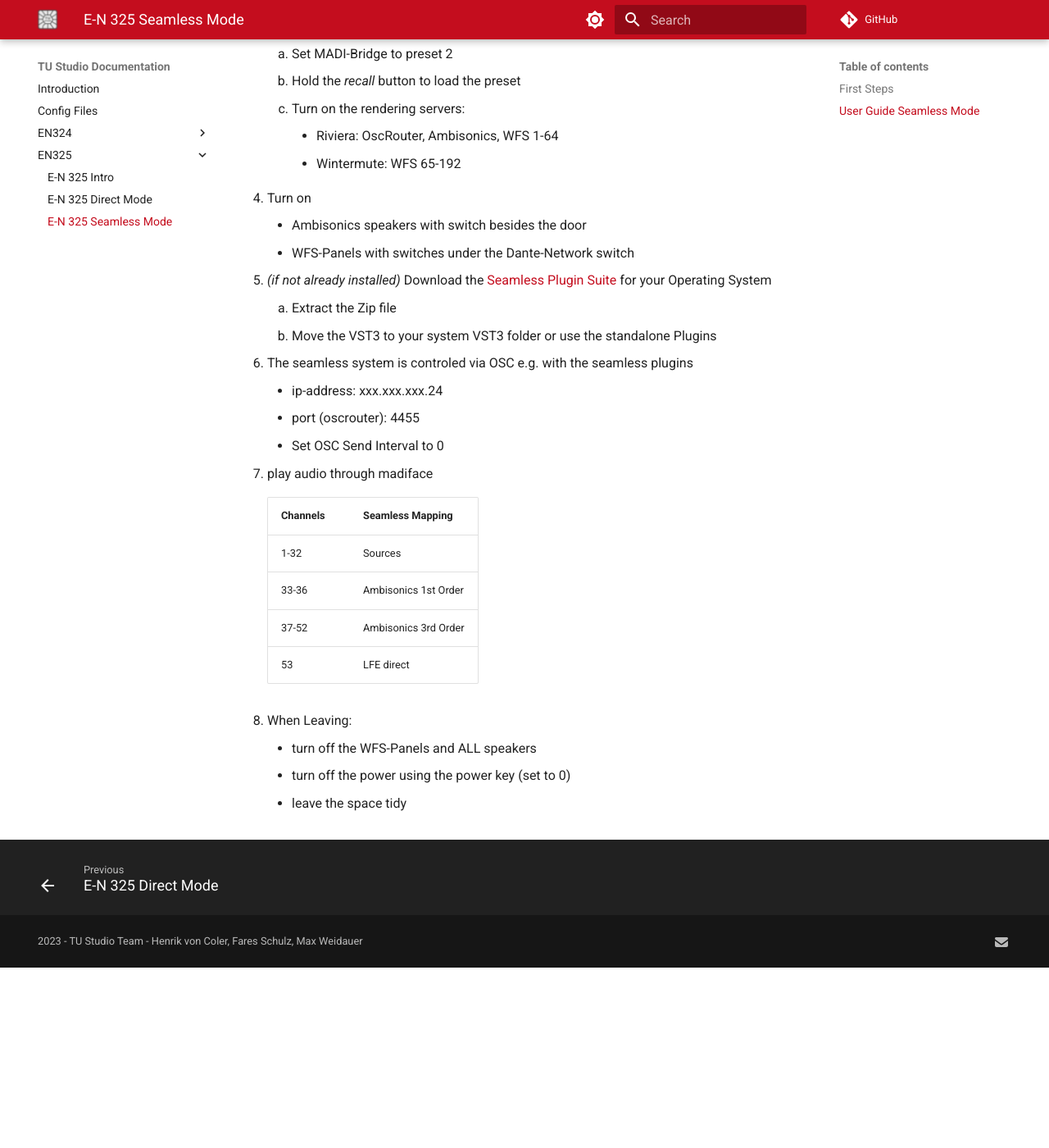
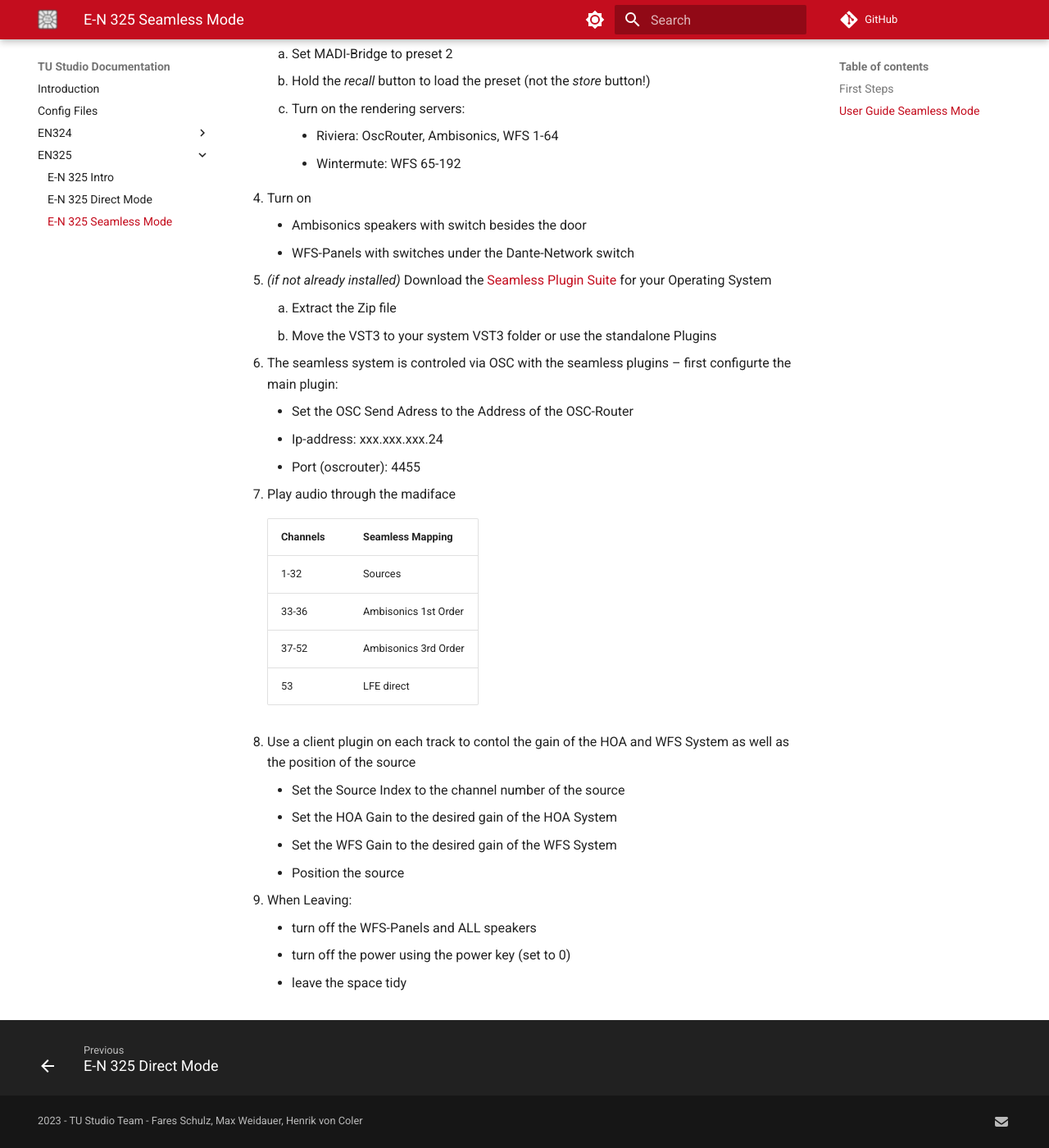
Before and after one commit to tu-studio/studio-docs, an MkDocs documentation site: the page built from docs/EN325/seamless-mode.md, in a window 1280 px wide and 1400 px high, scrolled down 640 px. Shown: the whole window at 82% size. Built offline with MkDocs 1.6.1 and Material for MkDocs 9.7.7, drawn with Linux system fonts in a browser that asks for light colours; comment, search, counter and statistics services are not loaded; before the commit the page ends 1820 px from its top, so only the background shows below that.

```diff
--- a/docs/EN325/seamless-mode.md
+++ b/docs/EN325/seamless-mode.md
@@ -15,7 +15,7 @@
 2. Make sure all Fadergroups are turned down
 3. In the machineroom:
     1. Set MADI-Bridge to preset 2
-    2. Hold the *recall* button to load the preset
+    2. Hold the *recall* button to load the preset (not the *store* button!)
         <!-- TODO insert foto -->
     3. Turn on the rendering servers:
         - Riviera: OscRouter, Ambisonics, WFS 1-64
@@ -28,12 +28,12 @@
     1. Extract the Zip file
     2. Move the VST3 to your system VST3 folder or use the standalone Plugins
 
-6. The seamless system is controled via OSC e.g. with the seamless plugins
-    - ip-address: xxx.xxx.xxx.24
-    - port (oscrouter): 4455
-    - Set OSC Send Interval to 0
+6. The seamless system is controled via OSC with the seamless plugins – first configurte the main plugin:
+    - Set the OSC Send Adress to the Address of the OSC-Router
+    - Ip-address: xxx.xxx.xxx.24
+    - Port (oscrouter): 4455
 
-7. play audio through madiface
+7. Play audio through the madiface
 
     | Channels | Seamless Mapping |
     | ---- | ---- |
@@ -42,7 +42,13 @@
     | 37-52 | Ambisonics 3rd Order |
     | 53 | LFE direct |
 
-8. When Leaving:
+8. Use a client plugin on each track to contol the gain of the HOA and WFS System as well as the position of the source
+    - Set the Source Index to the channel number of the source
+    - Set the HOA Gain to the desired gain of the HOA System
+    - Set the WFS Gain to the desired gain of the WFS System
+    - Position the source
+
+9. When Leaving:
     - turn off the WFS-Panels and ALL speakers
     - turn off the power using the power key (set to 0)
     - leave the space tidy
--- a/mkdocs.yml
+++ b/mkdocs.yml
@@ -39,7 +39,7 @@ extra:
 extra_css:
   - stylesheets/extra.css
 
-copyright: 2023 - TU Studio Team - Henrik von Coler, Fares Schulz, Max Weidauer #Paul Schuladen, Nils Tonnätt
+copyright: 2023 - TU Studio Team - Fares Schulz, Max Weidauer, Henrik von Coler #Paul Schuladen, Nils Tonnätt
 
 markdown_extensions:
   - admonition
```
Also changed, not shown: docs/configs.md (+14 -4 lines), 3 other files.
